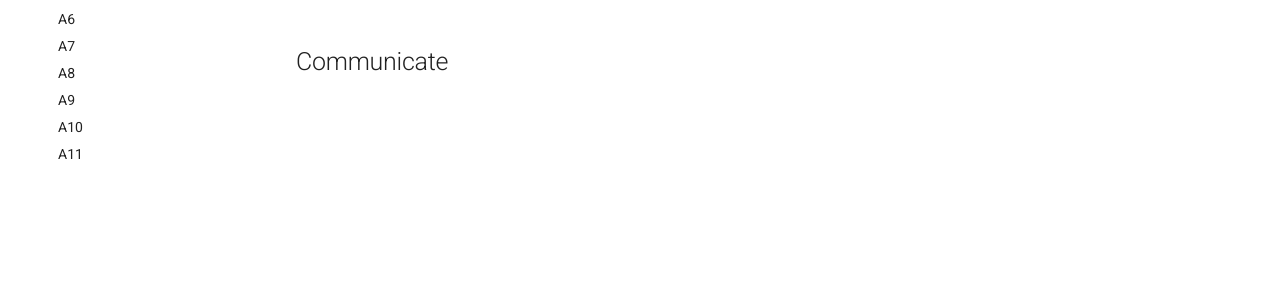
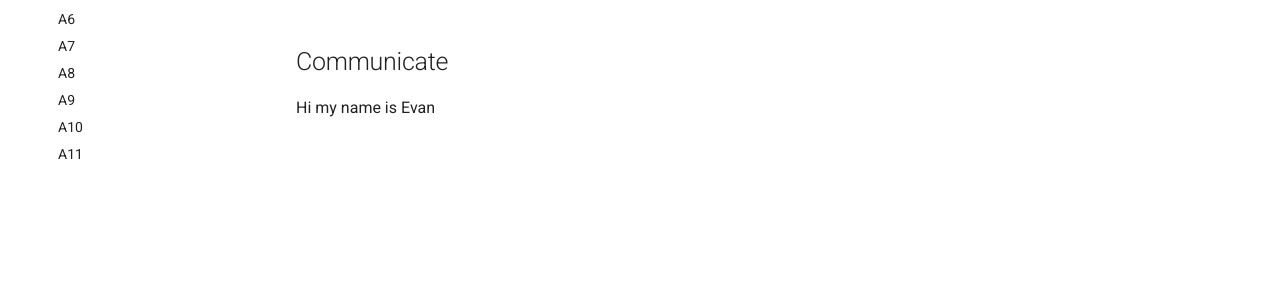
Before and after one commit to EvanBlanco12/portfolio, an MkDocs documentation site: the page built from docs/assignments/A01/index.md, in a window 1280 px wide. Shown: the part 361-652 px from the top of the page. Built offline with MkDocs 1.6.1 and Material for MkDocs 9.7.7, drawn with Linux system fonts in a browser that asks for light colours.

Commit message:
Add introduction line to index.md

```diff
--- a/docs/assignments/A01/index.md
+++ b/docs/assignments/A01/index.md
@@ -10,3 +10,5 @@
 
 
 ## Communicate
+
+Hi my name is Evan
```
